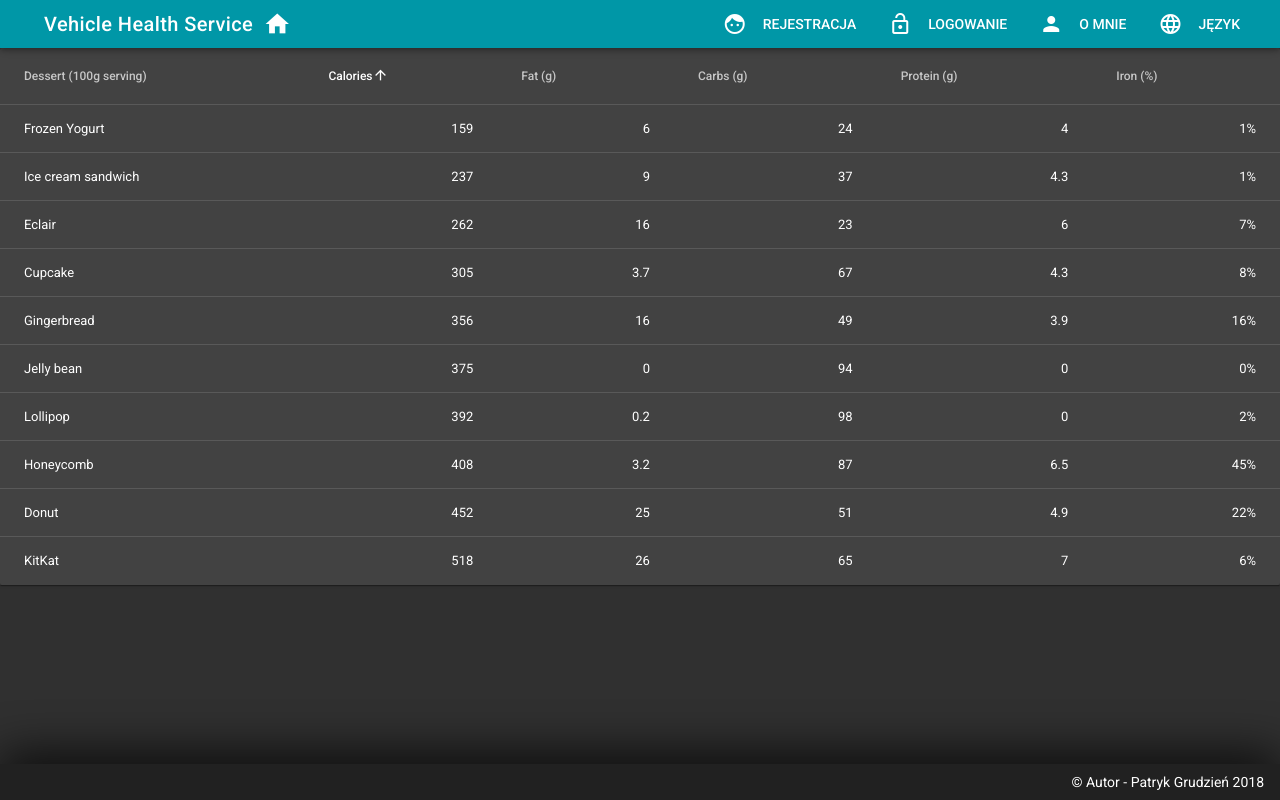
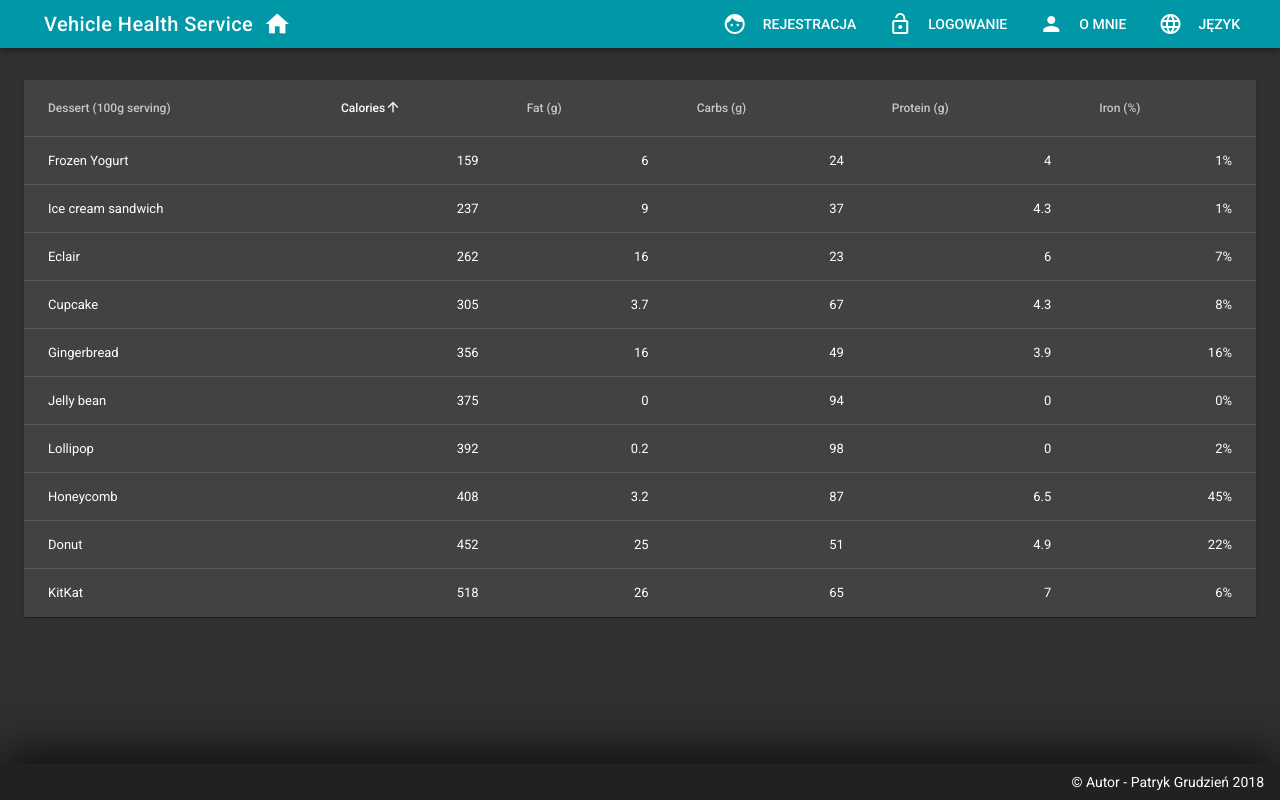
Before and after one commit to patrykgrudzien/vehicle-health-service, a Vue app in the folder frontend/: page /main-board/vehicle/engine in a window 1280 px wide. Built offline with nearby package versions, Linux system fonts and the light colour scheme; a web font is replaced by a local one.

Commit message:
Refactoring to table component inside Engine page.

```diff
--- a/frontend/src/components/vehicle/Engine.vue
+++ b/frontend/src/components/vehicle/Engine.vue
@@ -1,19 +1,26 @@
 <template>
+  <v-container fluid>
+    <v-layout align-center
+              justify-center
+              class="mt-2">
+      <v-flex xs12>
         <v-data-table
           :headers="headers"
           :items="desserts"
           hide-actions
-    class="elevation-1"
-  >
-    <template slot="items" slot-scope="props">
-      <td>{{ props.item.name }}</td>
-      <td class="text-xs-right">{{ props.item.calories }}</td>
-      <td class="text-xs-right">{{ props.item.fat }}</td>
-      <td class="text-xs-right">{{ props.item.carbs }}</td>
-      <td class="text-xs-right">{{ props.item.protein }}</td>
-      <td class="text-xs-right">{{ props.item.iron }}</td>
+          class="elevation-1">
+          <template slot="items" slot-scope="{ item }">
+            <td>{{ item.name }}</td>
+            <td class="text-xs-right">{{ item.calories }}</td>
+            <td class="text-xs-right">{{ item.fat }}</td>
+            <td class="text-xs-right">{{ item.carbs }}</td>
+            <td class="text-xs-right">{{ item.protein }}</td>
+            <td class="text-xs-right">{{ item.iron }}</td>
           </template>
         </v-data-table>
+      </v-flex>
+    </v-layout>
+  </v-container>
 </template>
 
 <script>
```
Lines whose indentation alone changed are shown as unchanged.
